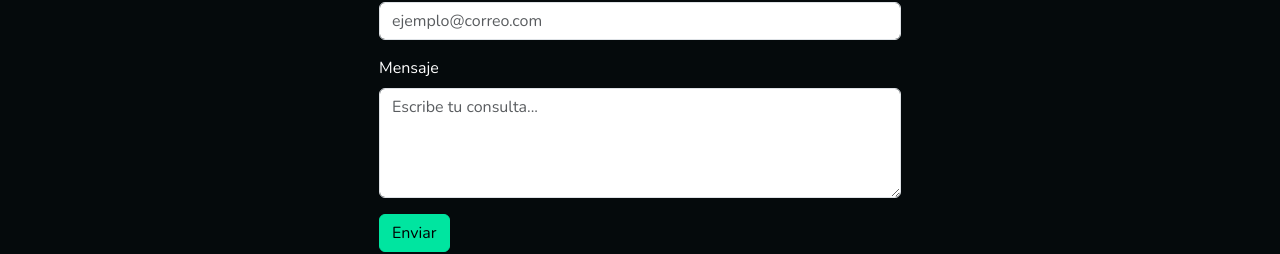
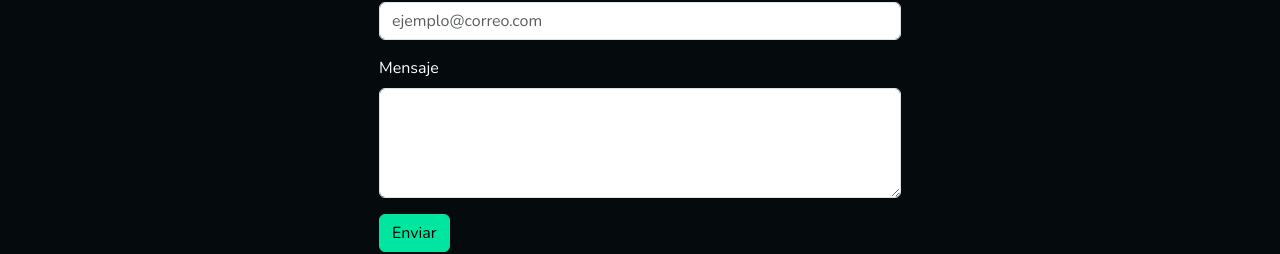
Before and after one commit to basiliomartinez/ProyectoRollingMovies, a React (Vite) app: page /contacto in a window 1280 px wide. Shown: the part 293-547 px from the top of the page. Built offline with nearby package versions, Linux system fonts and the light colour scheme.

Commit message:
se creo base del componente contactos

```diff
--- a/package.json
+++ b/package.json
@@ -16,6 +16,7 @@
     "react-bootstrap": "^2.10.10",
     "react-dom": "^19.2.0",
     "react-hook-form": "^7.66.0",
+    "react-icons": "^5.5.0",
     "react-router": "^7.9.6",
     "react-router-dom": "^7.9.6",
     "sweetalert2": "^11.26.3"
--- a/src/components/pages/Contacto.jsx
+++ b/src/components/pages/Contacto.jsx
@@ -1,37 +1,28 @@
 import { Container, Form, Button } from "react-bootstrap";
 
 const Contacto = () => {
-  const manejarSubmit = (e) => {
-    e.preventDefault();
-  };
-
   return (
     <main className="container my-4">
       <h1 className="mb-4">Contacto</h1>
+
       <Container className="col-12 col-md-8 col-lg-6">
-        <Form onSubmit={manejarSubmit}>
-          <Form.Group className="mb-3" controlId="contactoNombre">
+        <Form>
+          <Form.Group className="mb-3">
             <Form.Label>Nombre</Form.Label>
             <Form.Control type="text" placeholder="Tu nombre" />
           </Form.Group>
 
-          <Form.Group className="mb-3" controlId="contactoEmail">
+          <Form.Group className="mb-3">
             <Form.Label>Email</Form.Label>
             <Form.Control type="email" placeholder="ejemplo@correo.com" />
           </Form.Group>
 
-          <Form.Group className="mb-3" controlId="contactoMensaje">
+          <Form.Group className="mb-3">
             <Form.Label>Mensaje</Form.Label>
-            <Form.Control
-              as="textarea"
-              rows={4}
-              placeholder="Escribe tu consulta..."
-            />
+            <Form.Control as="textarea" rows={4} />
           </Form.Group>
 
-          <Button variant="primary" type="submit">
-            Enviar
-          </Button>
+          <Button variant="primary" type="submit">Enviar</Button>
         </Form>
       </Container>
     </main>
```
Also changed, not shown: src/contacto.css (added), src/index.css (line endings or trailing spaces), 1 other file (tests, documents, lock files or other folders).
